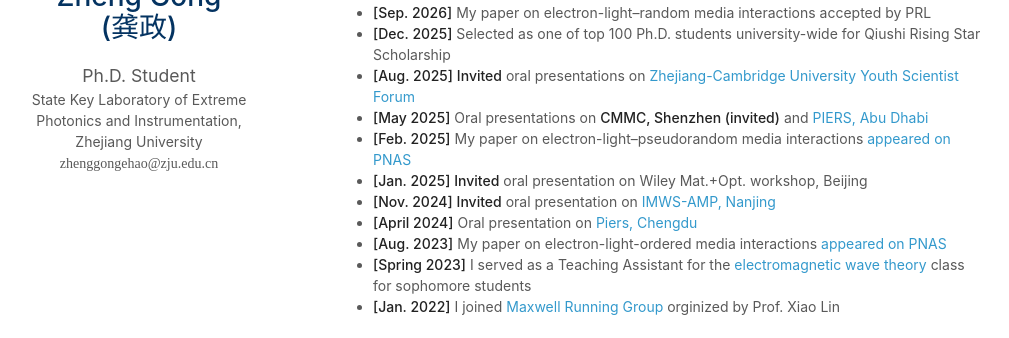
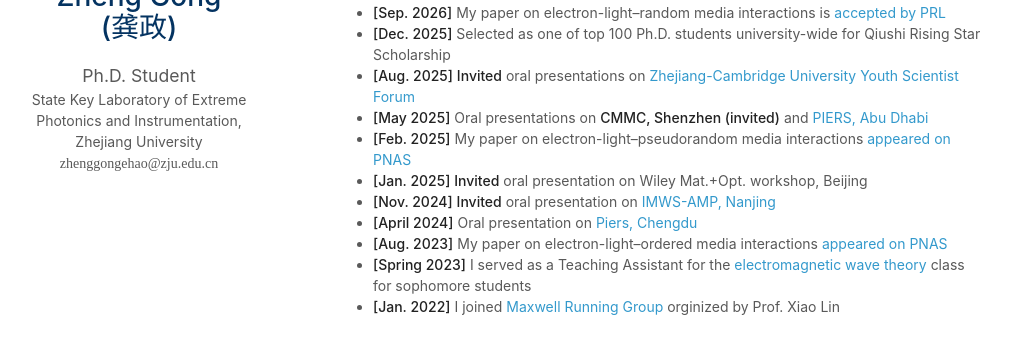
Before and after one commit to zhenggongehao/zhenggongehao.github.io, a Jekyll site: the page built from index.md, in a window 1280 px wide and 900 px high, scrolled down 1702 px, cut to the strip 256-594 px from the top of the window. Shown: the whole strip, without its empty margins (137-1146 px from the left). Built offline with Jekyll 4.4.1, drawn with Linux system fonts in a browser that asks for light colours; nearby versions of some CDN libraries; a style sheet for code colours, icons or effects is not loaded; our own code applies the rules of GitHub Pages for plain Markdown files.

Commit message:
update files

```diff
--- a/index.md
+++ b/index.md
@@ -18,7 +18,7 @@ layout: homepage
 
 ## News
 - **[Ongoing project, continuously updated]** keV-free-electron beam source (_assembled and installed_ at [iZJU](https://www.intl.zju.edu.cn/en){:target="_blank"} [Oct. 2023], visible light _observed_ with naked eyes [April 2025], X-ray background signal detected [Aug. 2025]; **_Team effort_**: Jialin [lead, 2021–2023], , Ruoxi [assistance, 2021–2024], **Zheng [lead, July 2023–present; assistance, 2022–2023]**, Zun, Xiangfeng, and Bowen [assistance, March 2025–present], Prof. Lin [supervise, 2021–present])
-- **[Sep. 2026]** My paper on electron-light--random media interactions accepted by PRL
+- **[Sep. 2026]** My paper on electron-light--random media interactions is [accepted by PRL](https://journals.aps.org/prl/accepted/10.1103/fkp4-9l19)
 - **[Dec. 2025]** Selected as one of top 100 Ph.D. students university-wide for Qiushi Rising Star Scholarship
 - **[Aug. 2025]** **Invited** oral presentations on [Zhejiang-Cambridge University Youth Scientist Forum](./assets/files/Program%20V1.1(2).pdf){:target="_blank"}
 - **[May 2025]** Oral presentations on **CMMC, Shenzhen (invited)** and [PIERS, Abu Dhabi](https://abdb2025.piers.org/session.html?sid=S060){:target="_blank"}
@@ -26,7 +26,7 @@ layout: homepage
 - **[Jan. 2025]** **Invited** oral presentation on Wiley Mat.+Opt. workshop, Beijing
 - **[Nov. 2024]** **Invited** oral presentation on [IMWS-AMP, Nanjing](http://www.em-conf.com/imws-amp2024/conference/htm_special.php?title=Special%20Session){:target="_blank"}
 - **[April 2024]** Oral presentation on [Piers, Chengdu](https://cd2024.piers.org/session.html?sid=S113){:target="_blank"}
-- **[Aug. 2023]** My paper on electron-light-ordered media interactions [appeared on PNAS](https://www.pnas.org/doi/10.1073/pnas.2306601120){:target="_blank"}
+- **[Aug. 2023]** My paper on electron-light--ordered media interactions [appeared on PNAS](https://www.pnas.org/doi/10.1073/pnas.2306601120){:target="_blank"}
 - **[Spring 2023]** I served as a Teaching Assistant for the [electromagnetic wave theory](https://piers.org/about/book.html){:target="_blank"} class for sophomore students
 - **[Jan. 2022]** I joined [Maxwell Running Group](./assets/img/Maxwell%20Running%20Group.png){:target="_blank"} orginized by Prof. Xiao Lin
 
```
